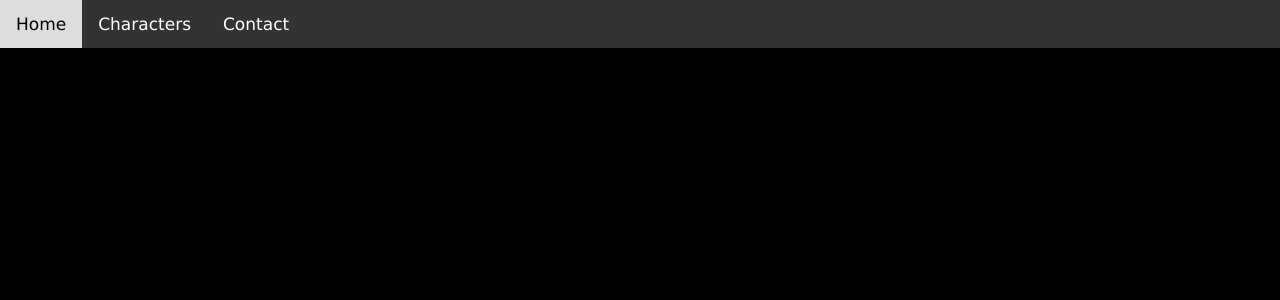
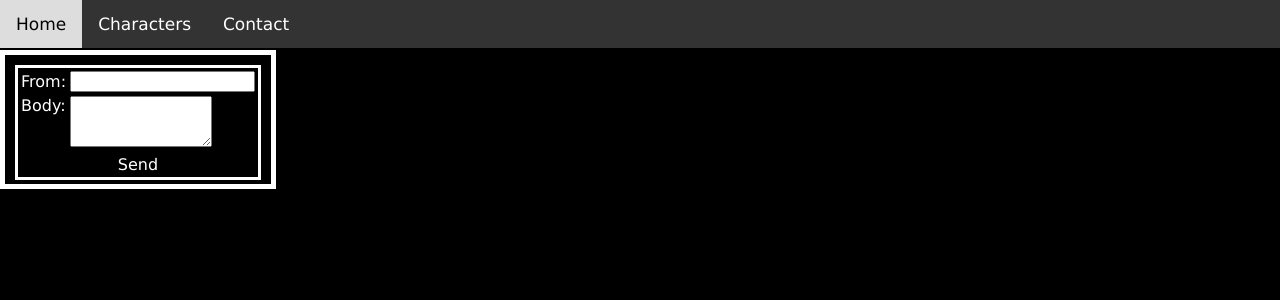
Before and after one commit to mudrakpatel/NodeWebsite, a Node server app: page /contact.ejs in a window 1280 px wide. Shown: the top 300 px of the page. Run offline with Node 20, Linux system fonts and the light colour scheme; some libraries are stand-ins or nearby versions.

Commit message:
Basic dsipaly of email table done; Initiation of email functionality

```diff
--- a/public/Templates/contact.ejs
+++ b/public/Templates/contact.ejs
@@ -2,22 +2,43 @@
 <html lang="en">
 <% include header.ejs %>
     <style>
-
+       div.contactDiv{
+           display:inline-block;
+           border:white 5px solid;
+           margin-top:50px;
+       }
+       div.contactDiv > #emailTable{
+           display:inline-block;
+           margin-left:10px;
+           margin-top:10px;
+           margin-right:10px;
+           border:solid white 3px;
+           color:white;
+           font-family:Verdana,Sans-Serif,Tahoma,Arial;
+       }
+       #sendButtonDiv{
+           display:block;
+           margin-left:auto;
+           margin-right:auto;
+           text-align:center;
+       }
     </style>
 <body>
 <% include navbar.ejs %>
     <div class="contactDiv">
-        <table>
+        <table id="emailTable">
             <tr>
-                <td></td>
-                <td></td>
+                <td>From:</td>
+                <td><input type="text" id="fromTextBox"/></td>
             </tr>
             <tr>
-                <td></td>
-                <td></td>
+                <td style="vertical-align:text-top;">Body:</td>
+                <td><textarea cols="15" rows="3" id="emailBodyTextArea"></textarea></td>
             </tr>
             <tr>
-                <td></td>
+                <td colspan="2">
+                    <div id="sendButtonDiv">Send</div>
+                </td>
             </tr>
         </table>
     </div>
```
